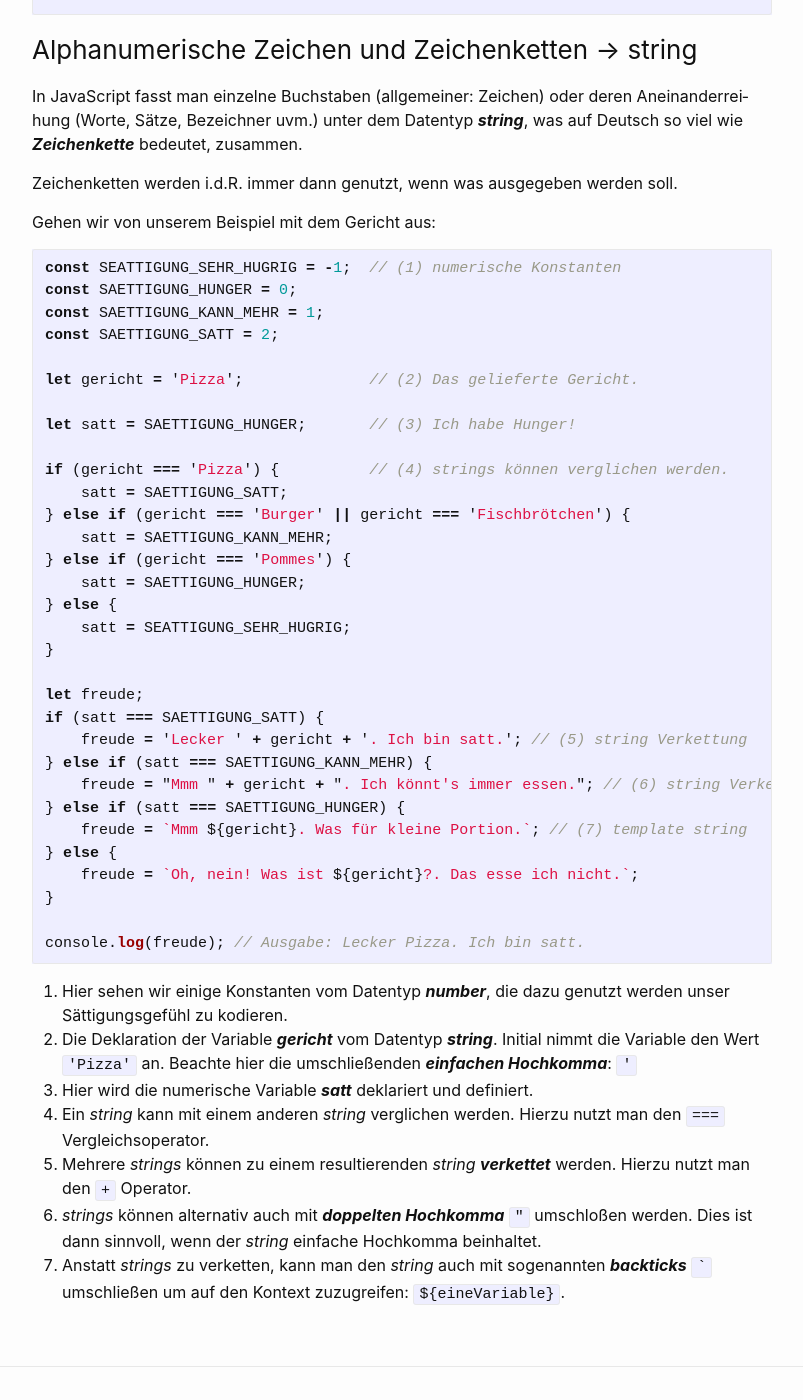
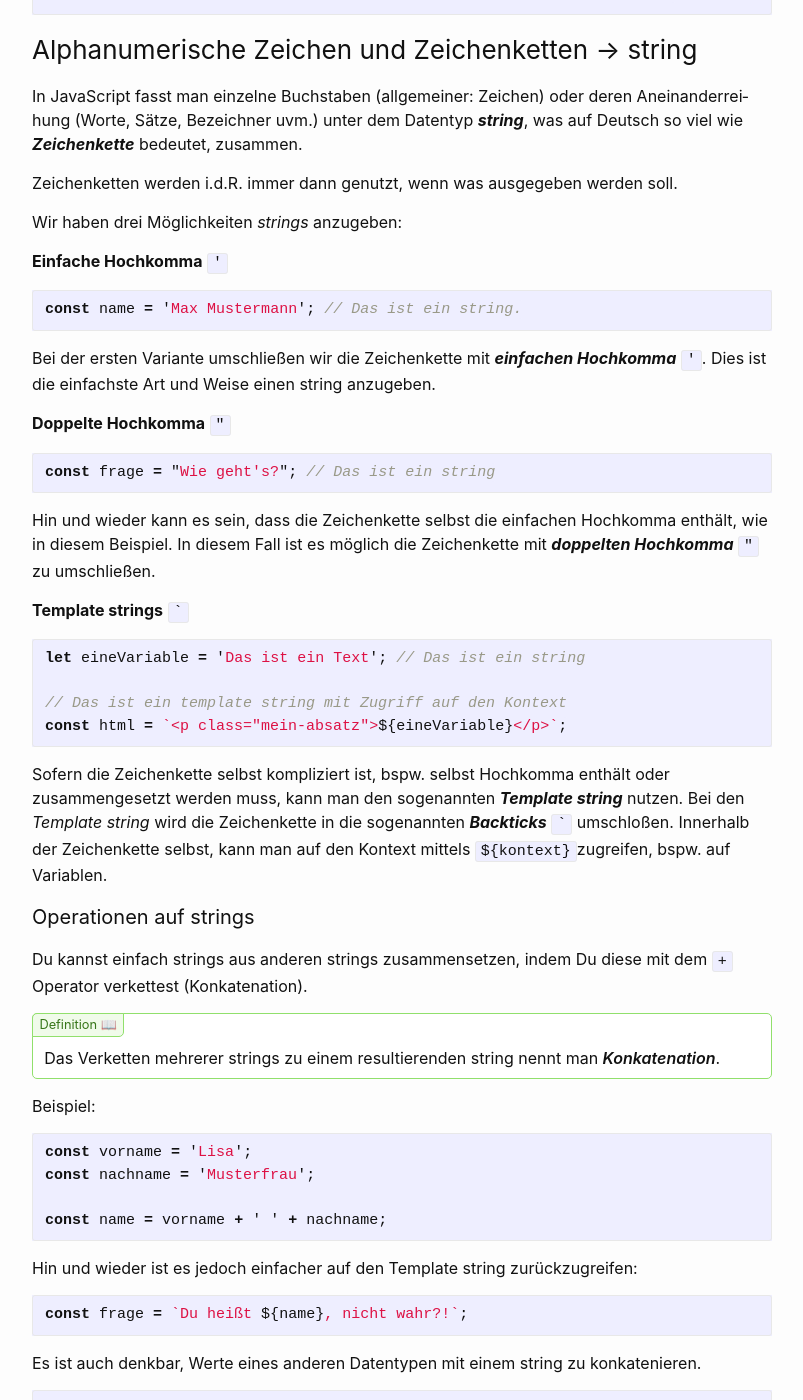
Before and after one commit to reactlernen/reactlernen.github.io, a Jekyll site: the page built from _tutorial/01/03-Primitive-Datentypen.md, in a window 1280 px wide and 1400 px high, scrolled down 2805 px. Shown: the whole window, without its empty margins (238-1041 px from the left). Built offline with Jekyll 4.4.1, drawn with Linux system fonts in a browser that asks for light colours; some of the changed text lies outside the part shown.

Commit message:
Beschreibung von Boolean

````diff
--- a/_tutorial/01/03-Primitive-Datentypen.md
+++ b/_tutorial/01/03-Primitive-Datentypen.md
@@ -93,45 +93,90 @@ In JavaScript fasst man einzelne Buchstaben (allgemeiner: Zeichen) oder deren An
 
 Zeichenketten werden i.d.R. immer dann genutzt, wenn was ausgegeben werden soll.
 
-Gehen wir von unserem Beispiel mit dem Gericht aus:
+Wir haben drei Möglichkeiten *strings* anzugeben:
+
+**Einfache Hochkomma** ```'```
 ```javascript
-const SEATTIGUNG_SEHR_HUGRIG = -1;  // (1) numerische Konstanten
-const SAETTIGUNG_HUNGER = 0;
-const SAETTIGUNG_KANN_MEHR = 1;
-const SAETTIGUNG_SATT = 2;
+const name = 'Max Mustermann'; // Das ist ein string.
+```
+Bei der ersten Variante umschließen wir die Zeichenkette mit ***einfachen Hochkomma*** ```'```. Dies ist die einfachste Art und Weise einen string anzugeben.
 
-let gericht = 'Pizza';              // (2) Das gelieferte Gericht.
+**Doppelte Hochkomma** ```"```
+```javascript
+const frage = "Wie geht's?"; // Das ist ein string
+```
+Hin und wieder kann es sein, dass die Zeichenkette selbst die einfachen Hochkomma enthält, wie in diesem Beispiel. In diesem Fall ist es möglich die Zeichenkette mit ***doppelten Hochkomma*** ```"``` zu umschließen.
 
-let satt = SAETTIGUNG_HUNGER;       // (3) Ich habe Hunger!
+**Template strings** ``` ` ```
+```javascript
+let eineVariable = 'Das ist ein Text'; // Das ist ein string
 
-if (gericht === 'Pizza') {          // (4) strings können verglichen werden.
-    satt = SAETTIGUNG_SATT;
-} else if (gericht === 'Burger' || gericht === 'Fischbrötchen') {
-    satt = SAETTIGUNG_KANN_MEHR;
-} else if (gericht === 'Pommes') {
-    satt = SAETTIGUNG_HUNGER;
-} else {
-    satt = SEATTIGUNG_SEHR_HUGRIG;
-}
+// Das ist ein template string mit Zugriff auf den Kontext
+const html = `<p class="mein-absatz">${eineVariable}</p>`;
+```
+Sofern die Zeichenkette selbst kompliziert ist, bspw. selbst Hochkomma enthält oder zusammengesetzt werden muss, kann man den sogenannten ***Template string*** nutzen. Bei den *Template string* wird die Zeichenkette in die sogenannten ***Backticks*** ``` ` ``` umschloßen. Innerhalb der Zeichenkette selbst, kann man auf den Kontext mittels ```${kontext}```zugreifen, bspw. auf Variablen.
 
-let freude;
-if (satt === SAETTIGUNG_SATT) {
-    freude = 'Lecker ' + gericht + '. Ich bin satt.'; // (5) string Verkettung
-} else if (satt === SAETTIGUNG_KANN_MEHR) {
-    freude = "Mmm " + gericht + ". Ich könnt's immer essen."; // (6) string Verkettung
-} else if (satt === SAETTIGUNG_HUNGER) {
-    freude = `Mmm ${gericht}. Was für kleine Portion.`; // (7) template string
-} else {
-    freude = `Oh, nein! Was ist ${gericht}?. Das esse ich nicht.`;
-}
+#### Operationen auf strings
 
-console.log(freude); // Ausgabe: Lecker Pizza. Ich bin satt.
+Du kannst einfach strings aus anderen strings zusammensetzen, indem Du diese mit dem ```+``` Operator verkettest (Konkatenation).
+
+<p class="definition">
+Das Verketten mehrerer strings zu einem resultierenden string nennt man <em>Konkatenation</em>.
+</p>
+
+Beispiel:
+
+```javascript
+const vorname = 'Lisa';
+const nachname = 'Musterfrau';
+
+const name = vorname + ' ' + nachname;
 ```
 
-1. Hier sehen wir einige Konstanten vom Datentyp ***number***, die dazu genutzt werden unser Sättigungsgefühl zu kodieren.
-2. Die Deklaration der Variable ***gericht*** vom Datentyp ***string***. Initial nimmt die Variable den Wert ```'Pizza'``` an. Beachte hier die umschließenden ***einfachen Hochkomma***: ```'```
-3. Hier wird die numerische Variable ***satt*** deklariert und definiert.
-4. Ein *string* kann mit einem anderen *string* verglichen werden. Hierzu nutzt man den ```===``` Vergleichsoperator.
-5. Mehrere *strings* können zu einem resultierenden *string* ***verkettet*** werden. Hierzu nutzt man den ```+``` Operator.
-6. *strings* können alternativ auch mit ***doppelten Hochkomma*** ```"``` umschloßen werden. Dies ist dann sinnvoll, wenn der *string* einfache Hochkomma beinhaltet.
-7. Anstatt *strings* zu verketten, kann man den *string* auch mit sogenannten ***backticks*** ``` ` ``` umschließen um auf den Kontext zuzugreifen: `${eineVariable}`.
+Hin und wieder ist es jedoch einfacher auf den Template string zurückzugreifen:
+
+```javascript
+const frage = `Du heißt ${name}, nicht wahr?!`;
+```
+
+Es ist auch denkbar, Werte eines anderen Datentypen mit einem string zu konkatenieren.
+
+```javascript
+const aussage = 'Ich bin ' + 99 + ' Jahre alt.';
+```
+
+Sofern man herausfinden möchte, wieviele Zeichen ein string enthält, kann man auf die ***Eigentschaft*** ***length*** eines strings zugreifen:
+
+```javascript
+console.log(`Die Aussage hat ${aussage.length} Zeichen.`);
+    // Ausgabe: Die Aussage hat 21 Zeichen.
+```
+
+<p class="info">
+Auch der <em>leere string</em> <code>''</code> ist ein string. Seine Länge ist <em>0</em>.
+</p>
+
+### Wahrheitsaussagen mit der Booleschen Logik &#x2192; boolean
+
+In JavaScript, wie auch in den meisten anderen Programmiersprachen, wird der Programmablauf maßgeblich von sogenannten ***Wahrheitsaussagen*** beinflusst. Eine Wahrheitsaussage kann entweder ***wahr*** ```true``` oder ***falsch*** ```false``` sein.
+
+<p class="example">
+Max möchte mit seinem Auto nach <em>Rom</em> fahren.
+<br>
+Er steht an einer <em>Wegabzweigung</em> und weiß nicht wohin er fahren soll, <em>nach links</em> oder <em>nach rechts</em>.<br>
+Er fragt einen Passanten nach dem Weg. Der Passant antwortet:
+<br>
+<em>"Sofern sie nach Rom möchten, fahren sie nach links. Sofern sie nach Paris möchten, fahren sie nach rechts."</em>
+<br>
+Max fährt nach links.
+</p>
+
+<p class="definition">
+Der Datentyp <em>boolean</em> hat nur zwei mögliche Werte: <em>true</em> oder <em>false</em>.<br>
+</p>
+
+<p class="definition">
+Die <em>Boolesche Logik</em> basiert auf dem Datentypen <em>boolean</em> unter Anwendung von <em>booleschen Operatoren</em>.<br><br>
+
+Die möglichen Operationen sind <em>a und b</em> <code>a && b</code>, <em>a oder b</em> <code>a || b</code>, <em>nicht a</em> <code>!a</code>, <em>a gleich b</em> <code>a === b</code> und <em>a ungleich b</em> <code>a !== b</code>, wobei <em>a</em> und <em>b</em> vom Datentyp <em>boolean</em> sind.<br>Die Anwendung der booleschen Operationen resultiert wiederum in einem Wert vom Datentyp <em>boolean</em>.
+</p>
````
